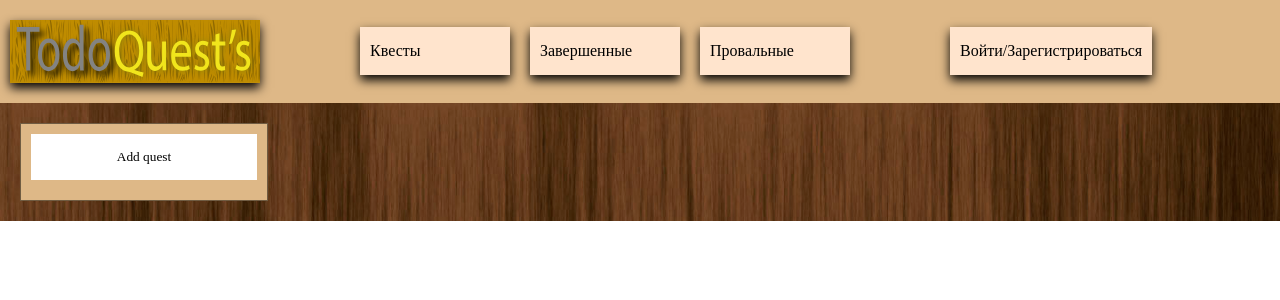
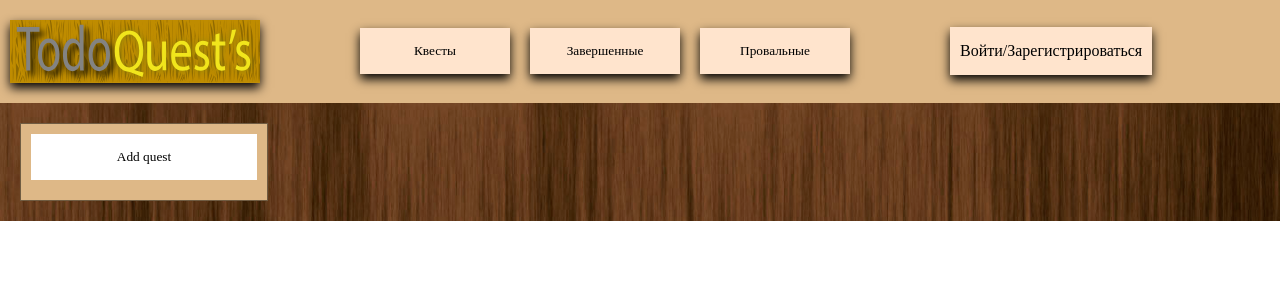
Before and after one commit to Skenzi/Todo, a React app: page / in a window 1280 px wide. Shown: the top 300 px of the page. Built offline with nearby package versions, Linux system fonts and the light colour scheme; the HTML template or start-up script is replaced by a standard one.

Commit message:
update App, remove AllTasks, Succefful, Failed jsx, add Tasks.jsx

```diff
--- a/src/components/App.jsx
+++ b/src/components/App.jsx
@@ -1,9 +1,7 @@
 import React, { useState, useMemo } from 'react';
 import { BrowserRouter as Router, Routes, Route } from 'react-router-dom';
 import Header from './Header.jsx';
-import AllTasks from './pages/AllTasks.jsx';
-import SuccefullTasks from './pages/SucceffulTasks.jsx';
-import FailedTasks from './pages/FailedTasks.jsx';
+import Tasks from './pages/Tasks.jsx';
 import NotFoundPage from './pages/NotFoundPage.jsx';
 import ModalTaskForm from './ModalFormTask.jsx';
 import apiContext from '../context/index';
@@ -14,6 +12,7 @@ function App() {
     username: null,
   };
   const [user, setUser] = useState(emptyUser);
+  const [typeTasks, setTypeTasks] = useState('active');
   const logOut = () => {
     setUser(emptyUser);
   };
@@ -31,12 +30,10 @@ function App() {
   return (
     <apiContext.Provider value={memoizedValue}>
       <Router>
-        <Header />
+        <Header setTypeTasks={setTypeTasks} />
         <main className="flex-container main table-background">
           <Routes>
-            <Route exact path="/succefullTasks" element={<SuccefullTasks />} />
-            <Route exact path="/failedTasks" element={<FailedTasks />} />
-            <Route exact path="/" element={<AllTasks />} />
+            <Route exact path="/" element={<Tasks typeTasks={typeTasks} />} />
             <Route exact path="/loginPage" element={<LoginPage />} />
             <Route exact path="*" element={<NotFoundPage />} />
           </Routes>
--- a/src/components/Header.jsx
+++ b/src/components/Header.jsx
@@ -4,15 +4,15 @@ import logo from '../images/TodoQuestsLogo.svg';
 import apiContext from '../context';
 import ProfileMenu from './ProfileMenu.jsx';
 
-function Header() {
+function Header({ setTypeTasks }) {
   const { user } = useContext(apiContext);
   return (
     <header className="header bg-main">
       <div className="header-item"><img src={logo} alt="logo" className="logo" /></div>
       <nav className="header-item">
-        <Link to="/" className="button button-bar">Квесты</Link>
-        <Link to="/succefullTasks" className="button button-bar">Завершенные</Link>
-        <Link to="/failedTasks" className="button button-bar">Провальные</Link>
+        <button onClick={() => setTypeTasks('active')} type="button" className="button button-bar">Квесты</button>
+        <button onClick={() => setTypeTasks('succefull')} type="button" className="button button-bar">Завершенные</button>
+        <button onClick={() => setTypeTasks('failed')} type="button" className="button button-bar">Провальные</button>
       </nav>
       <div className="header-item">
         {!(user.username) ? <Link to="/loginPage" type="button" className="button button-bar">Войти/Зарегистрироваться</Link> : <ProfileMenu />}
--- a/src/components/ProfileMenu.jsx
+++ b/src/components/ProfileMenu.jsx
@@ -14,14 +14,8 @@ function ProfileMenu() {
         <li>
           <div className="dropdown-menu-item">
             <div>{userData.username}</div>
-            <div>
-              Lvl:
-              {userData.level}
-            </div>
-            <div>
-              Exp:
-              {userData.exp}
-            </div>
+            <div>{`Lvl: ${userData.level}`}</div>
+            <div>{`Exp: ${userData.exp}`}</div>
           </div>
         </li>
         <li>
--- a/src/components/pages/AllTasks.jsx
+++ /dev/null
@@ -1,17 +0,0 @@
-import React from 'react';
-import { useSelector } from 'react-redux';
-import ListTasks from '../ListTasks.jsx';
-import TaskNote from '../TaskNote.jsx';
-import { currentTask } from '../../store/selectors/index.js';
-
-function AllTasks() {
-  const task = useSelector(currentTask);
-  return (
-    <>
-      <ListTasks currentTasksStatus="active" />
-      {task && task.status === 'active' ? <TaskNote /> : null}
-    </>
-  );
-}
-
-export default AllTasks;
--- a/src/components/pages/SucceffulTasks.jsx
+++ /dev/null
@@ -1,17 +0,0 @@
-import React from 'react';
-import { useSelector } from 'react-redux';
-import ListTasks from '../ListTasks.jsx';
-import TaskNote from '../TaskNote.jsx';
-import { currentTask } from '../../store/selectors/index';
-
-function SuccefullTasks() {
-  const task = useSelector(currentTask);
-  return (
-    <>
-      <ListTasks currentTasksStatus="succefull" />
-      {task && task.status === 'succefull' ? <TaskNote /> : null}
-    </>
-  );
-}
-
-export default SuccefullTasks;
--- a/src/components/pages/FailedTasks.jsx
+++ b/src/components/pages/Tasks.jsx
@@ -4,14 +4,14 @@ import ListTasks from '../ListTasks.jsx';
 import TaskNote from '../TaskNote.jsx';
 import { currentTask } from '../../store/selectors/index.js';
 
-function FailedTasks() {
+function Tasks({ typeTasks }) {
   const task = useSelector(currentTask);
   return (
     <>
-      <ListTasks currentTasksStatus="failed" />
-      {task && task.status === 'failed' ? <TaskNote /> : null}
+      <ListTasks currentTasksStatus={typeTasks} />
+      {task && task.status === typeTasks ? <TaskNote /> : null}
     </>
   );
 }
 
-export default FailedTasks;
+export default Tasks;
```
